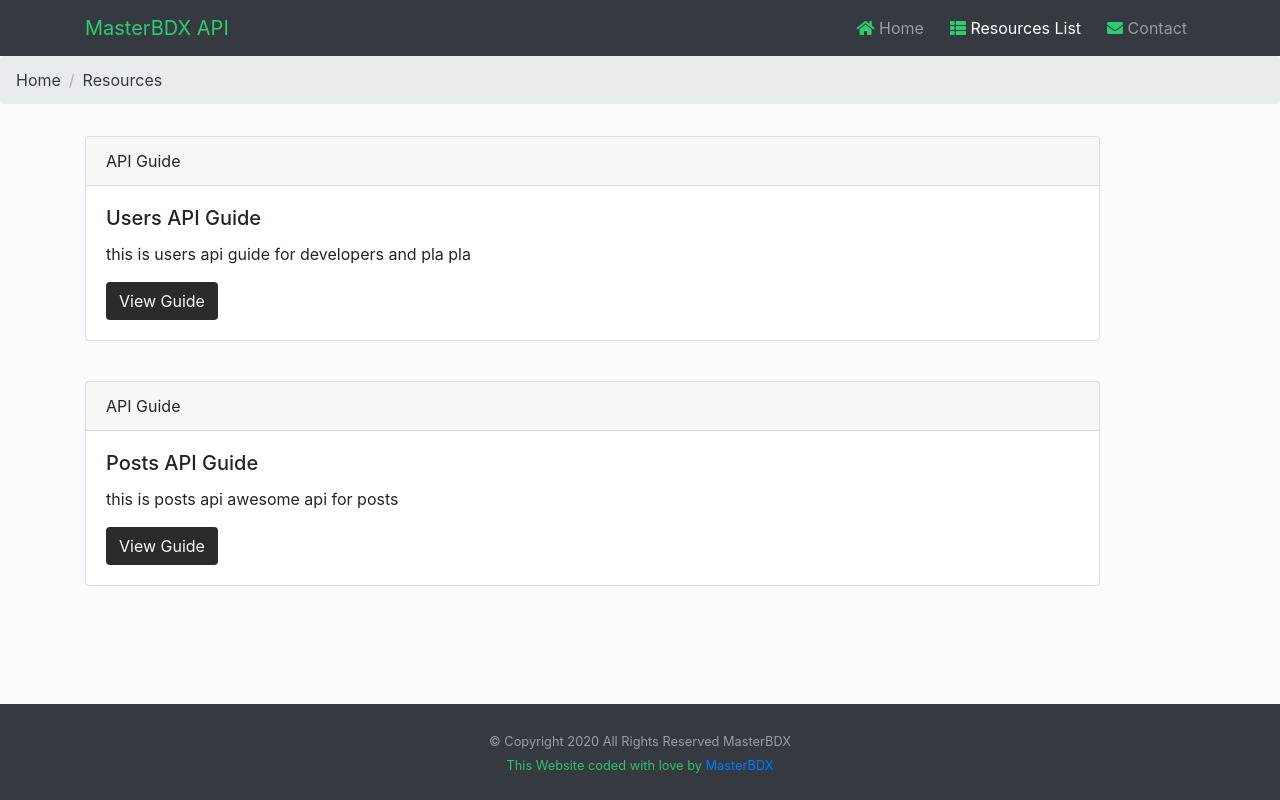
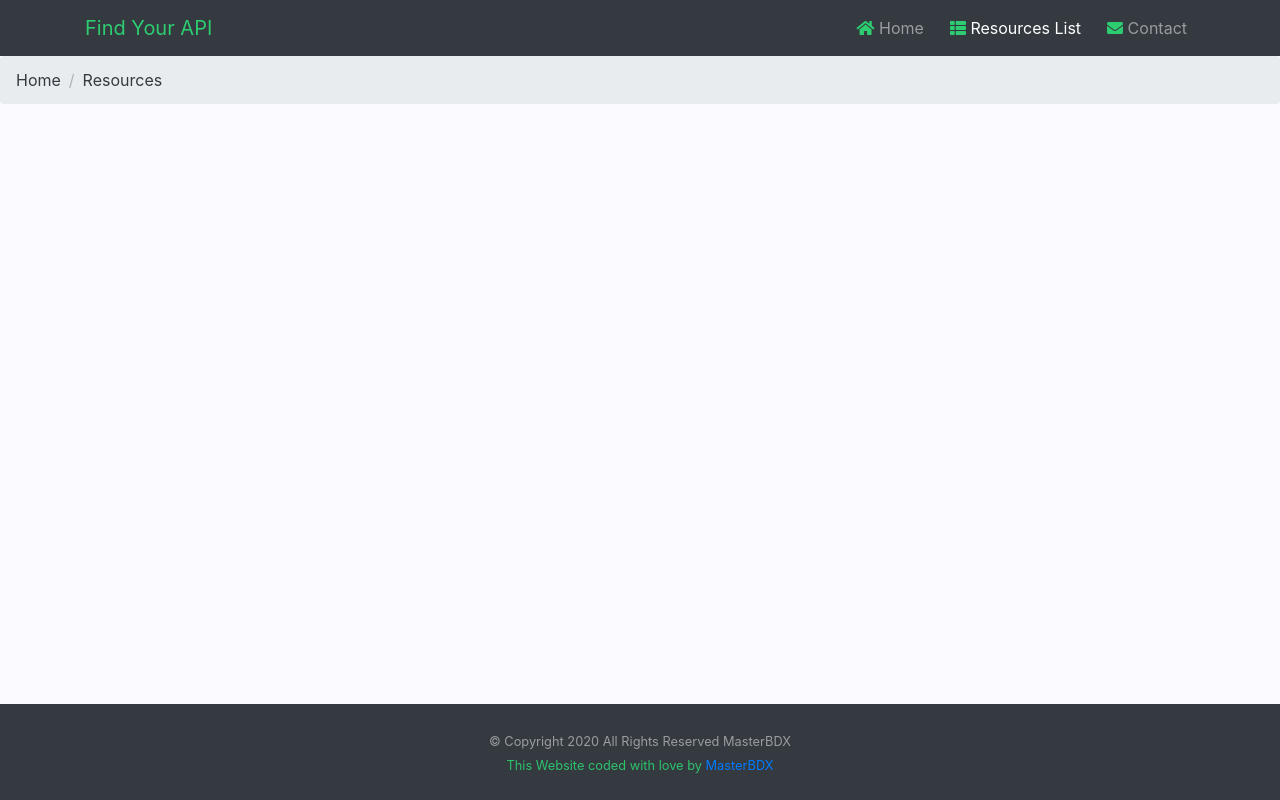
Before and after one commit to MasterBDX/find-your-api, a Django app: page /guides/ in a window 1280 px wide. Run offline with Django 3.2, Linux system fonts and the light colour scheme; data comes from the database, SQL or seed files in the repository; both versions use the stored data as it was after the commit; some libraries are stand-ins or nearby versions.

Commit message:
added clean btn & added active field to api guides

```diff
--- a/apis/models.py
+++ b/apis/models.py
@@ -1,7 +1,7 @@
 from django.db import models
 from phonenumber_field.modelfields import PhoneNumberField
 
-from django.utils import timezone
+from django.utils.timezone import now
 from .utils import get_thumnail_name
 
 GENDER = [('male','Male'),('female','Female')]
@@ -34,7 +34,7 @@ class PostApiModel(models.Model):
     overview = models.TextField()
     content = models.TextField()
     thumbnail = models.ImageField(upload_to=get_thumnail_name,blank=True,null=True)
-    published_at = models.DateField(blank=True,null=True)
+    published_at = models.DateField(default=now)
     created_at = models.DateTimeField(auto_now_add=True)
     updated_at = models.DateTimeField(auto_now=True)
 
--- a/apis/users_api/views.py
+++ b/apis/users_api/views.py
@@ -74,10 +74,7 @@ class UserAPIViewSet(viewsets.ViewSet):
         return Response(serilaizerd_data.errors,status=400)
 
     def destroy(self, request, pk=None):
-        try:
-            pk = int(pk)
-        except:
-            pk = None
+        pk = clean_pk(pk)
         obj = get_object_or_404(UserApiModel,pk=pk)
         return Response("User has been deleted")
 
@@ -87,9 +84,7 @@ class UsersSearchAPIView(ListAPIView):
 
     queryset = UserApiModel.objects.all()
     serializer_class = UserApiSerializer
-    filter_backends =[filters.SearchFilter,filters.OrderingFilter]
-    ordering_fields = ['id','username', 'email','full_name','birth_place',
-                     'phone_number','address','birthday']
+    filter_backends =[filters.SearchFilter]
     search_fields = ['id','username', 'email','full_name','birth_place',
                      'phone_number','address','birthday']
 
--- /dev/null
+++ b/main/managers.py
@@ -0,0 +1,6 @@
+from django.db import models
+
+
+class APIGuideManager(models.Manager):
+    def active(self):
+        return self.get_queryset().filter(active=True)
--- a/main/models.py
+++ b/main/models.py
@@ -5,6 +5,7 @@ from django.urls import reverse
 
 from ckeditor.fields import RichTextField
 
+from .managers import APIGuideManager
 from .utils import get_image_name
 
 class SiteInfo(models.Model):
@@ -32,9 +33,15 @@ class ApiGuide(models.Model):
     slug = models.CharField(max_length=255,blank=True,null=True)
     overview = models.TextField(blank=True,null=True)
     content = RichTextField()
+    active = models.BooleanField(default = False)
     timestamp = models.DateTimeField(auto_now_add=True)
     updated = models.DateTimeField(auto_now=True)
 
+    objects = APIGuideManager()
+
+    class Meta:
+        verbose_name = 'API Guide'
+        verbose_name_plural = 'API Guides'
 
     def __str__(self):
         return self.name + ' API Guide '
--- a/main/templates/contact.html
+++ b/main/templates/contact.html
@@ -13,7 +13,7 @@
           <h1 class="font-weight-light">
             Contact Us
           </h1>
-          <p class="lead">
+          <p class="lead contact">
             {% if object.gmail %}
             <i class="fab fa-google fa-lg"></i>
             <a class="btn btn-link" href="mailto:{{object.gmail}}">
--- a/main/templates/snippets/try_api.html
+++ b/main/templates/snippets/try_api.html
@@ -32,6 +32,9 @@
     </pre>
 
     <button id="copy-btn" class="btn btn-color mb-3">
-      copy
+      Copy
+    </button>
+    <button id="clean-btn" class="btn btn-color mb-3">
+      Clean
     </button>
   </section>
--- a/main/views.py
+++ b/main/views.py
@@ -22,13 +22,13 @@ class HomeView(TemplateView):
 
 class APIListView(ListView):
     context_object_name = 'apis'
-    queryset = ApiGuide.objects.all()
+    queryset = ApiGuide.objects.active()
     template_name = 'list.html'
 
 
 class APIDetialView(DetailView):
     context_object_name = 'guide'
-    queryset = ApiGuide.objects.all()
+    queryset = ApiGuide.objects.active()
     template_name = 'detail.html'
 
     def get_context_data(self, **kwargs):
--- a/static/css/custom.css
+++ b/static/css/custom.css
@@ -108,3 +108,8 @@ body, .sticky-footer-wrapper {
   background-position: center;
   background-repeat: no-repeat;
 }
+
+/* Contact Us Styles */
+.contact .btn-link{
+  color:#212529 !important
+}
--- a/static/js/custom.js
+++ b/static/js/custom.js
@@ -40,6 +40,7 @@ $(function(){
         if (validation){
             $('#error-msg').empty(errorMsg)
             $('#url-holder').text(value)
+            $(this).val('')
         }
         else{
             $('#error-msg').html(errorMsg)
@@ -84,7 +85,7 @@ $(function(){
         try {
           var successful = document.execCommand('copy');
           var msg = successful ? 'successful' : 'unsuccessful';
-          $(this).text('copied')
+          $(this).text('Copied')
 
         } catch (err) {
           console.error('Fallback: Oops, unable to copy', err);
@@ -95,21 +96,21 @@ $(function(){
         $('#copy-btn').click(fallbackCopyTextToClipboard)
 
 
-        const omar = ()=>{ fetch('http://127.0.0.1:8000/api/users/1/', {
-            method: 'PATCH',
-            body: JSON.stringify({
-                "first_name": "MasterBDX Modified 2",
-                "last_name": "BD Modified 2",
-                "full_name": "Masterbdx Modified 2", //optional
-                "username": "Masterbdx Modified 2"
-            }),
-            headers: {
-                'Content-type': 'application/json; charset=UTF-8',
-            },
-            })
-            .then((response) => response.json())
-            .then((json) => console.log(json))
-                    }
+        const omar = ()=>{
+            fetch('http://127.0.0.1:8000/api/posts/')
+              .then((response) => response.json())
+              .then((json) => console.log(json))
 
-                        console.log(omar())
-                })
+        }
+
+        console.log(omar())
+
+        $('#clean-btn').click(function(e){
+            e.preventDefault()
+            $('#json-holder').text(`{}`)
+
+
+        })
+
+
+})
--- a/templates/snippets/navigation.html
+++ b/templates/snippets/navigation.html
@@ -5,7 +5,13 @@
 
   <nav class="navbar navbar-expand-lg navbar-dark bg-dark static-top">
     <div class="container">
-      <a class="navbar-brand" href="{% url 'main:home' %}">MasterBDX API</a>
+      <a class="navbar-brand" href="{% url 'main:home' %}">
+        {% if title %}
+          Find Your API
+        {% else %}
+          Find Your API
+          {% endif %}
+      </a>
       <button class="navbar-toggler" type="button" data-toggle="collapse" data-target="#navbarResponsive" aria-controls="navbarResponsive" aria-expanded="false" aria-label="Toggle navigation">
         <span class="navbar-toggler-icon"></span>
       </button>
```
Also changed, not shown: apis/migrations/0027_auto_20201127_2229.py (added), db.sqlite3, main/migrations/0021_auto_20201127_2229.py (added), main/migrations/0022_apiguide_active.py (added).
